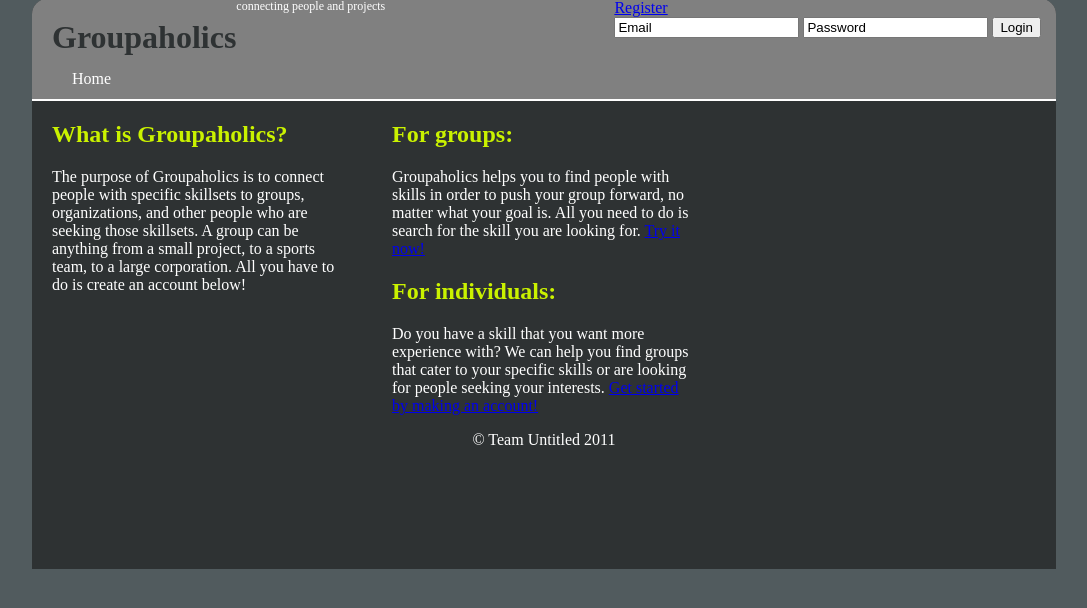
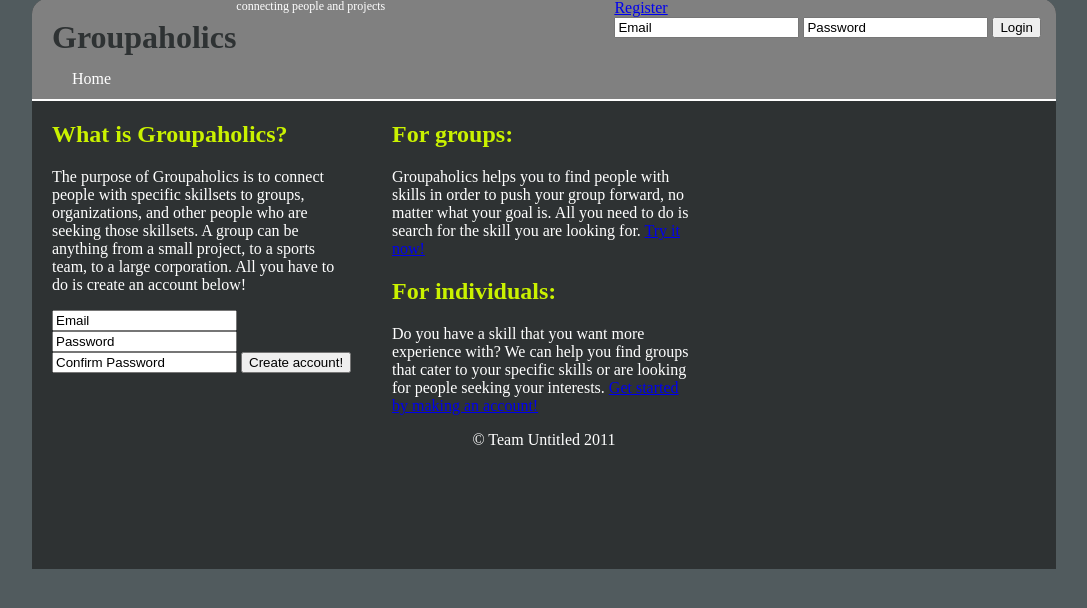
Before and after one commit to colegleason/Groupaholics, a Python web app: template templates/main.html in a window 1280 px wide. Shown: the part 22-630 px from the top of the page, without its empty margins (96-1183 px from the left). Run offline with Jinja, Linux system fonts and the light colour scheme; the template is opened without the code that fills it, so the values that code supplies are empty.

Commit message:
worked on main.html a bit

```diff
--- a/templates/.#base.html
+++ /dev/null
@@ -1 +0,0 @@
-cole@mobile-192-17-198-60.near.uiuc.edu.11480
--- a/templates/base.html
+++ b/templates/base.html
@@ -18,8 +18,8 @@
 		  <a href="/register">Register</a>
 		  <form action="/login" method="post">
 			<!--<div style='display:none'><input type='hidden' name='csrfmiddlewaretoken' value='a4123d30db5bc0b24c93eb0aa0a4e27b' /></div>-->
-		  <input type="text" name="email" id="email" value="Email" onfocus="this.value = (this.value=='Email')? '' : this.value;"/>
-		  <input type="text" name="password" id="password" value="Password" onfocus="this.value = (this.value=='Password')? '' : this.value;" />
+			<input type="text" name="email" class="textField" value="Email" onfocus="this.value = (this.value=='Email')? '' : this.value;"/>
+			<input type="text" name="password" class="extField" value="Password" onfocus="this.value = (this.value=='Password')? '' : this.value;" />
 			<input type="submit" class="button" value="Login" />
 		  </form>
 		  {% endif %}
--- a/templates/main.html
+++ b/templates/main.html
@@ -7,7 +7,15 @@
 <div class="textBlock">
   <h2>What is Groupaholics?</h2>
   <p>The purpose of Groupaholics is to connect people with specific skillsets to groups, organizations, and other people who are seeking those skillsets.  A group can be anything from a small project, to a sports team, to a large corporation.  All you have to do is create an account below!</p>
-<div id="createAccount"><!-- Account creation form --></div>
+<div id="createAccount">
+<!-- Account creation form -->
+<form action="/register" method="post">
+<input type="text" class="textField" name="email" value="Email" />
+<input type="text" class="textField" name="password" value="Password" />
+<input type="text" class="textField" name="confirmpassword" value="Confirm Password" />
+<input type="submit" class="button" value="Create account!" />
+</form>
+</div>
 </div>
 <div class="textBlock">
   <h2>For groups:</h2>
```
Lines whose indentation alone changed are shown as unchanged.
